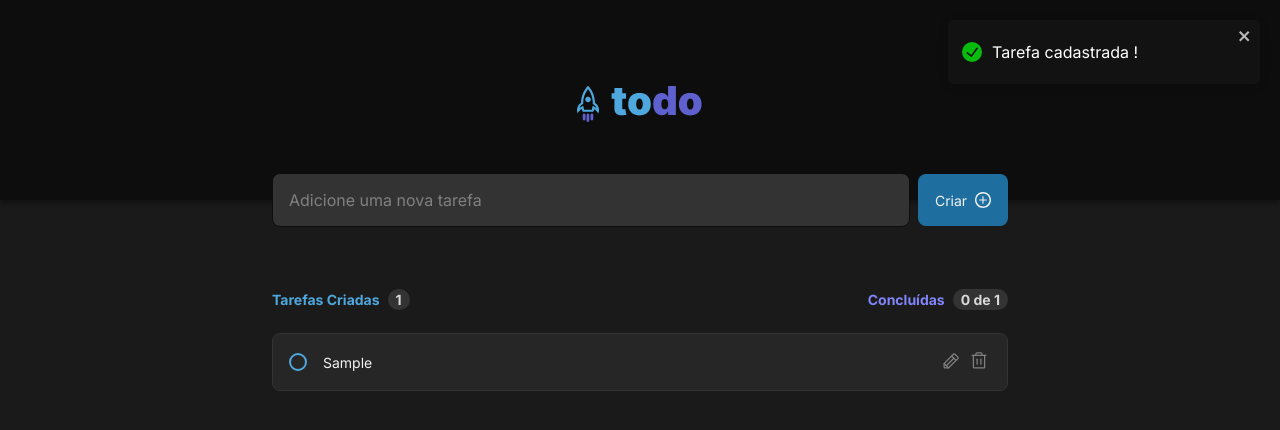
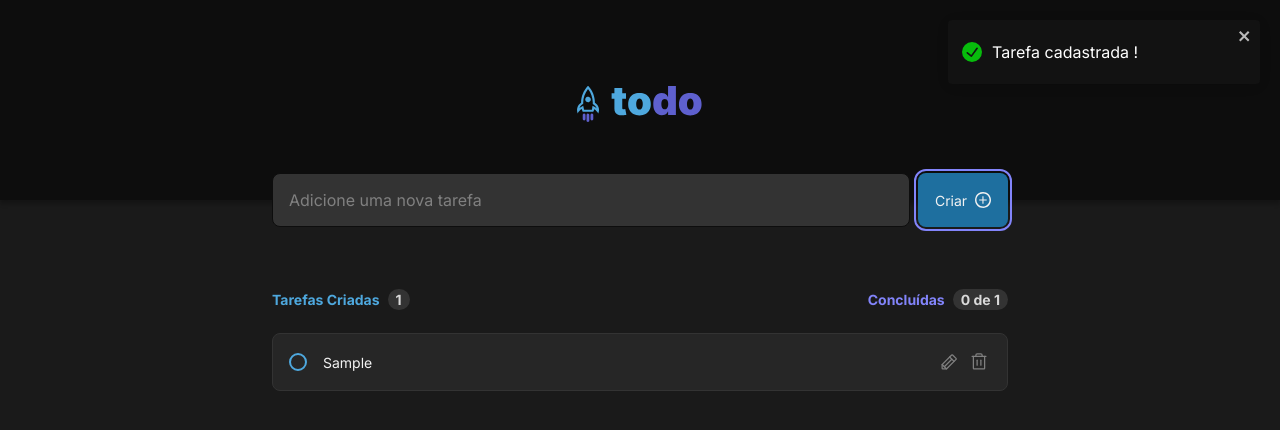
Before and after one commit to bzenky/ignite2022-react-desafio01, a React (Vite) app: page / in a window 1280 px wide. Both pictures are taken after typing "Sample" into the empty fields and a click on the button "Criar". Shown: the top 430 px of the page. Built offline with nearby package versions, Linux system fonts and the light colour scheme.

Commit message:
styles: buttons / inputs

```diff
--- a/src/components/EditModal/EditModal.module.scss
+++ b/src/components/EditModal/EditModal.module.scss
@@ -12,7 +12,7 @@
   transform: translate(-50%, -50%);
 
   max-width: 400px;
-  width: 96%;
+  width: 94%;
   padding: 24px;
   background: var(--gray-500);
   border-radius: 6px;
@@ -21,6 +21,7 @@
     color: var(--purple);
     font-size: 1.5rem;
     font-weight: 700;
+    text-align: center;
   }
 
   .form {
@@ -43,14 +44,15 @@
         color: var(--gray-100);
         background: var(--gray-400);
         border: none;
-        border-radius: 2px;
+        border-radius: 4px;
 
         &:disabled {
           opacity: 0.6;
         }
 
         &:focus {
-          outline: 1px solid var(--purple-dark)
+          outline: 2px solid var(--purple-dark);
+          outline-offset: 2px;
         }
       }
     }
@@ -69,6 +71,11 @@
         color: var(--gray-100);
         transition: background 0.2s ease-out;
         font-weight: 500;
+
+        &:focus {
+          outline: 2px solid var(--purple-dark);
+          outline-offset: 2px;
+        }
 
         &.cancel {
           background: var(--red-danger);
--- a/src/components/Task/TaskAdd/TaskAdd.module.scss
+++ b/src/components/Task/TaskAdd/TaskAdd.module.scss
@@ -24,8 +24,9 @@
 
             &:active,
             &:focus {
-                outline: 1px solid var(--purple-dark);
-                border: 1px solid var(--purple-dark);
+                outline: 2px solid var(--purple-dark);
+                outline-offset: 2px;
+                // border: 1px solid var(--purple-dark);
             }
         }
 
@@ -36,7 +37,7 @@
             gap: 8px;
             width: 100%;
             max-width: 90px;
-            height: 52px;
+            height: 54px;
             background-color: var(--blue-dark);
             color: var(--gray-100);
             font-size: 0.875rem;
@@ -49,6 +50,11 @@
             &:hover {
                 background-color: var(--blue);
             }
+
+            &:focus {
+                outline: 2px solid var(--purple);
+                outline-offset: 2px;
+            }
         }
     }
 }
--- a/src/components/Task/TaskItem/TaskItem.module.scss
+++ b/src/components/Task/TaskItem/TaskItem.module.scss
@@ -73,10 +73,13 @@
   .controls {
     display: flex;
     align-items: center;
-    gap: 4px;
+    gap: 6px;
 
     .editBtn,
     .deleteBtn {
+      display: flex;
+      justify-content: center;
+      align-items: center;
       width: 24px;
       height: 24px;
       margin-left: auto;
@@ -85,6 +88,11 @@
       border-radius: 4px;
       cursor: pointer;
       transition: background-color 0.2s;
+
+      &:focus {
+        outline: 2px solid var(--purple);
+        outline-offset: 1px;
+      }
 
       svg {
         height: 20px;
--- a/src/components/Task/TaskItem/index.tsx
+++ b/src/components/Task/TaskItem/index.tsx
@@ -33,7 +33,7 @@ export function TaskItem({ task }: TaskItemProps) {
 
       <div className={styles.controls}>
         <Dialog.Trigger asChild>
-          <button className={styles.editBtn} onClick={setItemIdStorage}>
+          <button className={styles.editBtn} onClick={setItemIdStorage} title='Editar tarefa'>
             <Pencil width={20} color='#808080' />
           </button>
         </Dialog.Trigger>
```
